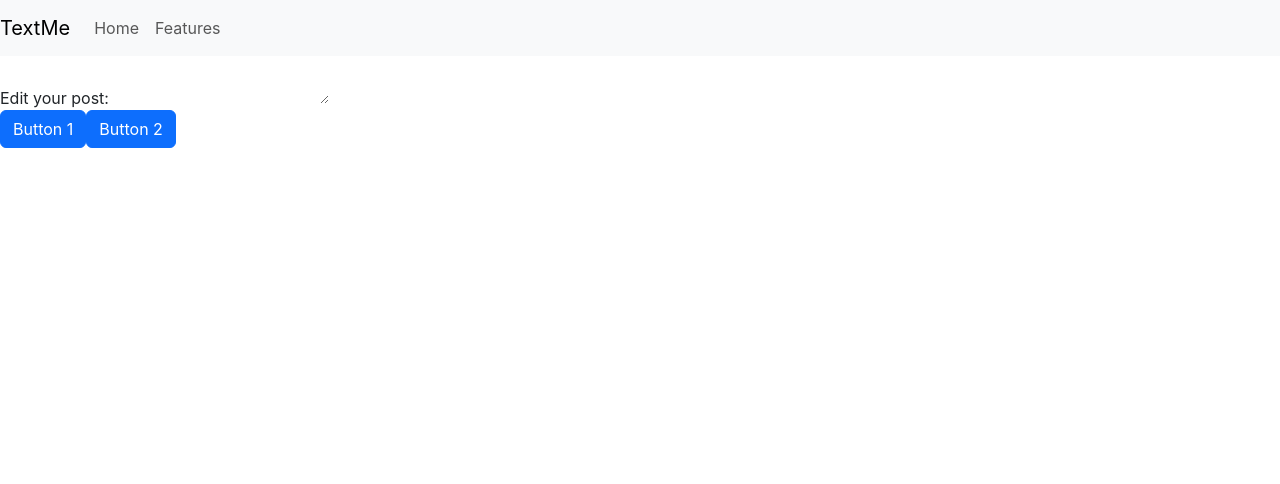
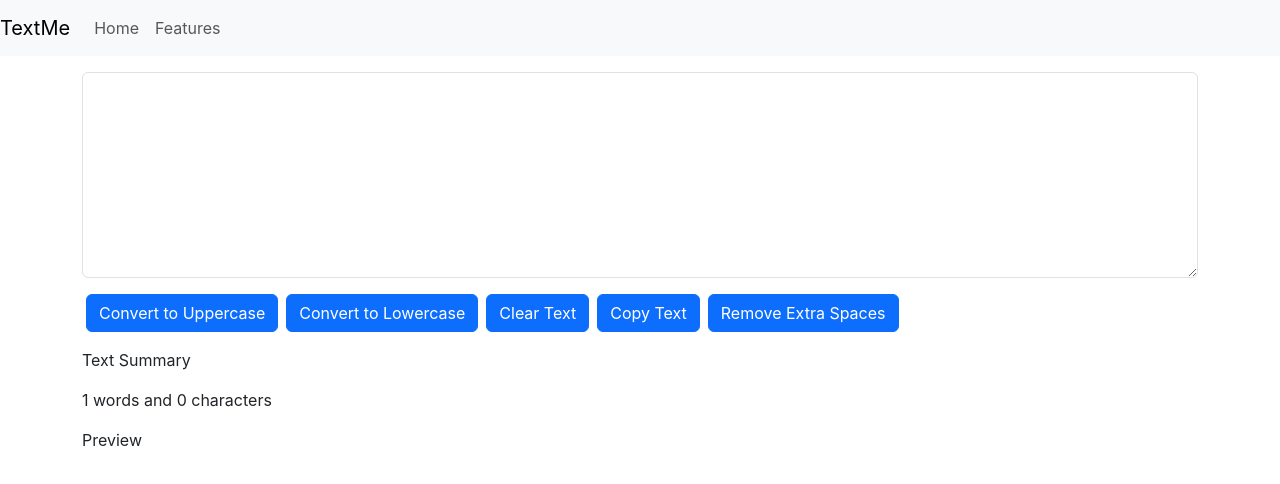
Before and after one commit to pranjalsingh03/textme, a React (Create React App) app: page / in a window 1280 px wide. Shown: the top 484 px of the page. Built offline with nearby package versions, Linux system fonts and the light colour scheme.

Commit message:
Refactor Hero component to add text manipulation features

```diff
--- a/src/components/Hero/hero.js
+++ b/src/components/Hero/hero.js
@@ -1,30 +1,55 @@
-function hero() {
-  function handleSubmit(e) {
-    // Prevent the browser from reloading the page
-    e.preventDefault();
+import React, { useState } from 'react';
 
-    // Read the form data
-    const form = e.target;
-    const formData = new FormData(form);
+function Hero(props) {
+  const [text, setText] = useState('');
 
-    // You can pass formData as a fetch body directly:
-    fetch('/some-api', { method: form.method, body: formData });
+  const handleInputChange = (e) => {
+    setText(e.target.value);
+  };
 
-    // Or you can work with it as a plain object:
-    const formJson = Object.fromEntries(formData.entries());
-    console.log(formJson);
+  const handleButtonClick = () => {
+    setText(text.toUpperCase());
+  };
+
+  const handleclearText=()=>{
+    setText('');
+  }
+  const handleLowerClick=()=>{
+    setText(text.toLowerCase());
+  }
+
+  const handleCopytext=()=>{
+    navigator.clipboard.writeText(text);
+  }
+
+  const handleExtraSpaces=()=>{
+    let newText=text.split(/[ ]+/);
+    setText(newText.join(" "));
   }
 
   return (
-    <form method="post" onSubmit={handleSubmit}>
+    <>
+      <div className="container">
+        <h1>{props.heading}</h1>
+        <textarea className="form-control my-3" id="myBox" rows="8" value={text} onChange={handleInputChange}></textarea>
+        <button className="btn btn-primary mx-1" onClick={handleButtonClick}>
+          Convert to Uppercase
+        </button>
+        <button className="btn btn-primary mx-1" onClick={handleLowerClick}>Convert to Lowercase</button>
+        <button className="btn btn-primary mx-1" onClick={handleclearText}>Clear Text</button>
+        <button className="btn btn-primary mx-1" onClick={handleCopytext}>Copy Text</button>
+        <button className="btn btn-primary mx-1" onClick={handleExtraSpaces}>Remove Extra Spaces</button>
+      </div>
+      <div className="container my-3">
+        <p className="text-3xl">Text Summary</p>
+        <p className='my-3'>{text.split(" ").length} words and {text.length} characters</p>
+        <p className="text-3xl">Preview</p>
+        <div className="container">
+          <p className='my-2'>{text}</p>
+        </div>
+      </div>
+    </>
+  );
+}
 
-      <label>
-        Edit your post:
-        <textarea className="pb-114 pr-244 mr-0 mt-131 ml-263"></textarea>
-      </label>
-      <div class="btn-group" role="group" className="margin-left: -175px;padding-top: 0px;margin-top: 51px;"><button class="btn btn-primary" type="button">Button 1</button><button class="btn btn-primary" type="button">Button 2</button></div>
-    </form>
-  );
-};
-
-export default hero;
+export default Hero;
```
